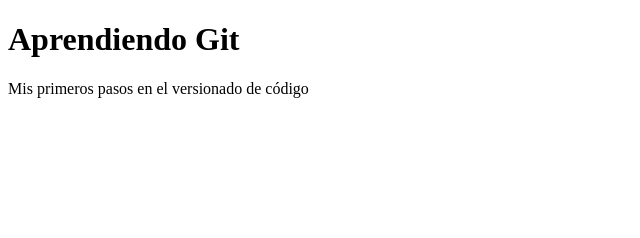
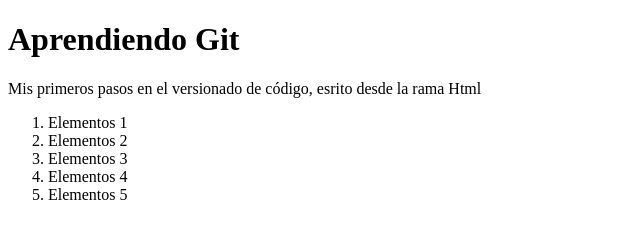
Before and after one commit to PetersonSSN/aprendiendo-git, a plain HTML site: page index.html in a window 1280 px wide. Shown: the whole page, without its empty margins (0-640 px from the left). Drawn offline with Linux system fonts and the light colour scheme.

Commit message:
Agregado index js al index.html

```diff
--- a/index.html
+++ b/index.html
@@ -7,6 +7,14 @@
 </head>
 <body>
   <h1>Aprendiendo Git</h1>
-  <p>Mis primeros pasos en el versionado de código</p>
+  <p>Mis primeros pasos en el versionado de código, esrito desde la rama Html</p>
+  <ol>
+    <li>Elementos 1</li>
+    <li>Elementos 2</li>
+    <li>Elementos 3</li>
+    <li>Elementos 4</li>
+    <li>Elementos 5</li>
+  </ol>
+  <script> src="index.js" </script>
 </body>
 </html>
```
